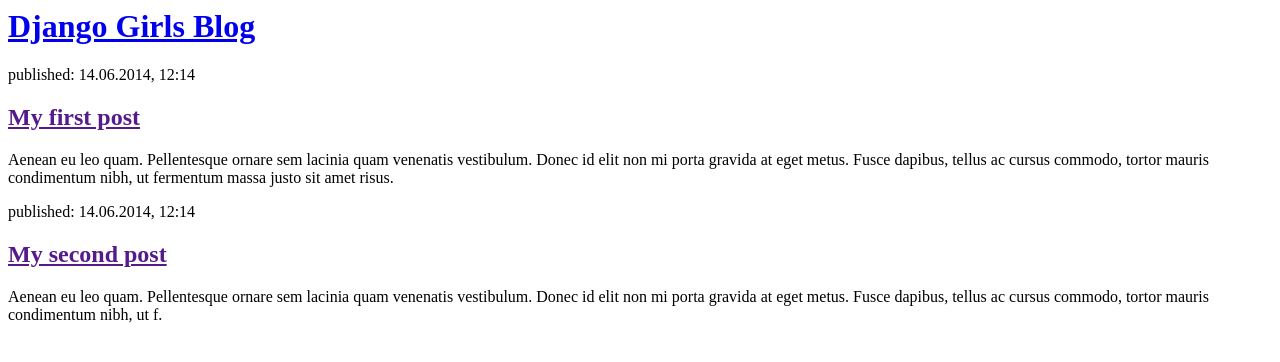
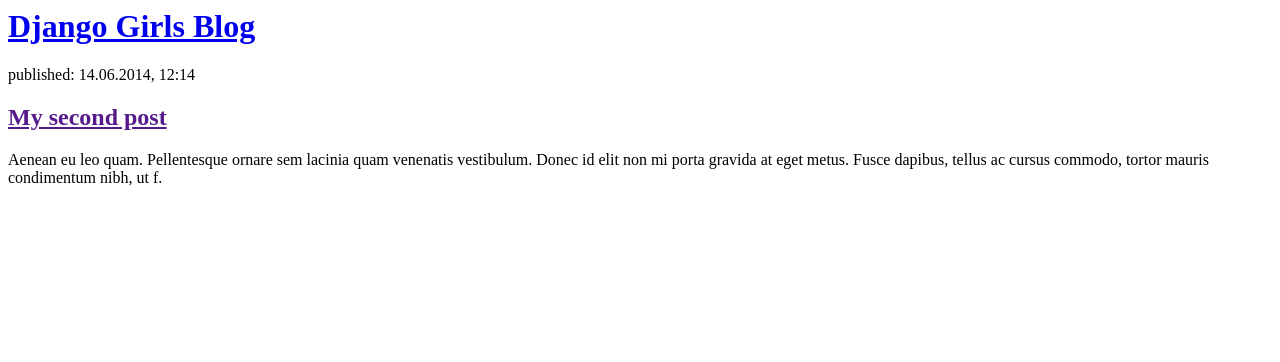
Before and after one commit to nchristie/my-first-blog, a Django app: page / in a window 1280 px wide. Shown: the top 362 px of the page. Run offline with Django 3.2, Linux system fonts and the light colour scheme; data comes from the database, SQL or seed files in the repository; both versions use the stored data as it was after the commit.

Commit message:
Modified templates to display posts from database.

```diff
--- a/blog/templates/blog/post_list.html
+++ b/blog/templates/blog/post_list.html
@@ -7,11 +7,13 @@
             <h1><a href="/">Django Girls Blog</a></h1>
         </div>
 
-        <div>
-            <p>published: 14.06.2014, 12:14</p>
-            <h2><a href="">My first post</a></h2>
-            <p>Aenean eu leo quam. Pellentesque ornare sem lacinia quam venenatis vestibulum. Donec id elit non mi porta gravida at eget metus. Fusce dapibus, tellus ac cursus commodo, tortor mauris condimentum nibh, ut fermentum massa justo sit amet risus.</p>
-        </div>
+        {% for post in posts %}
+            <div>
+                <p>published: {{ post.published_date }}</p>
+                <h2><a href="">{{ post.title }}</a></h2>
+                <p>{{ post.text|linebreaksbr }}</p>
+            </div>
+        {% endfor %}
 
         <div>
             <p>published: 14.06.2014, 12:14</p>
--- a/blog/urls.py
+++ b/blog/urls.py
@@ -1,6 +1,4 @@
 from django.urls import path
 from . import views
 
-urlpatterns = [
-    path('', views.post_list, name='post_list'),
-]
+urlpatterns = [path("", views.post_list, name="post_list")]
--- a/blog/views.py
+++ b/blog/views.py
@@ -1,4 +1,8 @@
 from django.shortcuts import render
+from django.utils import timezone
+from .models import Post
+
 
 def post_list(request):
-    return render(request, 'blog/post_list.html', {})
+    posts = Post.objects.filter(published_date__lte=timezone.now()).order_by("published_date")
+    return render(request, "blog/post_list.html", {"posts": posts})
--- a/mysite/urls.py
+++ b/mysite/urls.py
@@ -1,7 +1,4 @@
 from django.contrib import admin
 from django.urls import path, include
 
-urlpatterns = [
-    path('admin/', admin.site.urls),
-    path('', include('blog.urls')),
-]
+urlpatterns = [path("admin/", admin.site.urls), path("", include("blog.urls"))]
```
Also changed, not shown: db.sqlite3.
